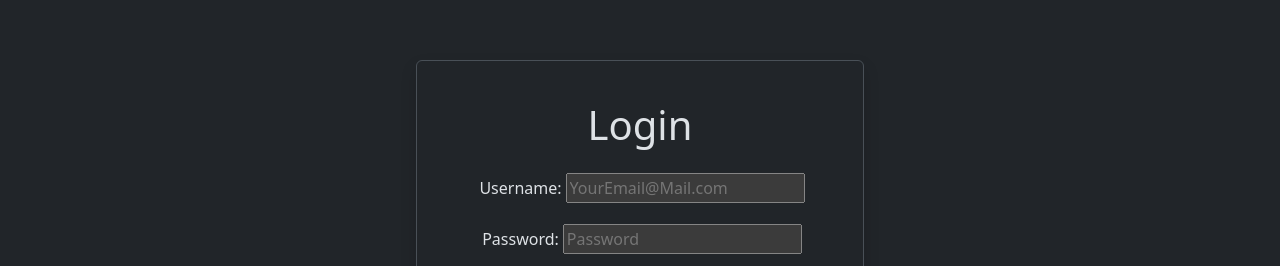
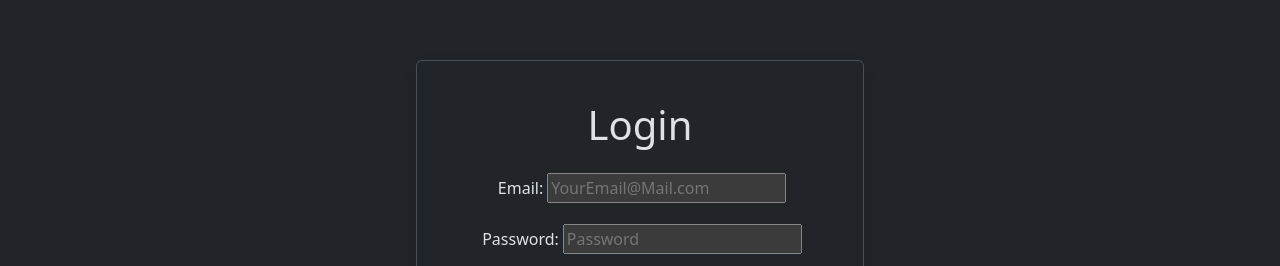
Before and after one commit to SergeyChitsvarin/ReviewApp, a React (Vite) app in the folder client/: page / in a window 1280 px wide. Shown: the part 161-427 px from the top of the page. Built offline with nearby package versions, Linux system fonts and the light colour scheme.

Commit message:
style changes login page

```diff
--- a/client/src/components/LoginForm.jsx
+++ b/client/src/components/LoginForm.jsx
@@ -35,8 +35,11 @@ export default function LoginForm(){
             <div>
               <h1 className="mb-4 text-center">Login</h1>
             </div>
+
+            {error && <div className="alert alert-danger mt-2">{error}</div>}
+
             <div className="mb-3">
-              <label htmlFor="formUser" className="form-label px-1">Username: </label>
+              <label htmlFor="formUser" className="form-label px-1">Email: </label>
               <input type="email" placeholder='YourEmail@Mail.com' id="formUser" onChange={(e) => setEmail(e.target.value)}/>
             </div>
             <div className="mb-3">
@@ -53,8 +56,6 @@ export default function LoginForm(){
               <Link to="/createAccount" id="createAcct">Here</Link>
             </div>
 
-            {error && <div className="alert alert-danger mt-2">{error}</div>}
-
             <button className="btn btn-primary m-3" type='submit'>
               Log In
             </button>
```
